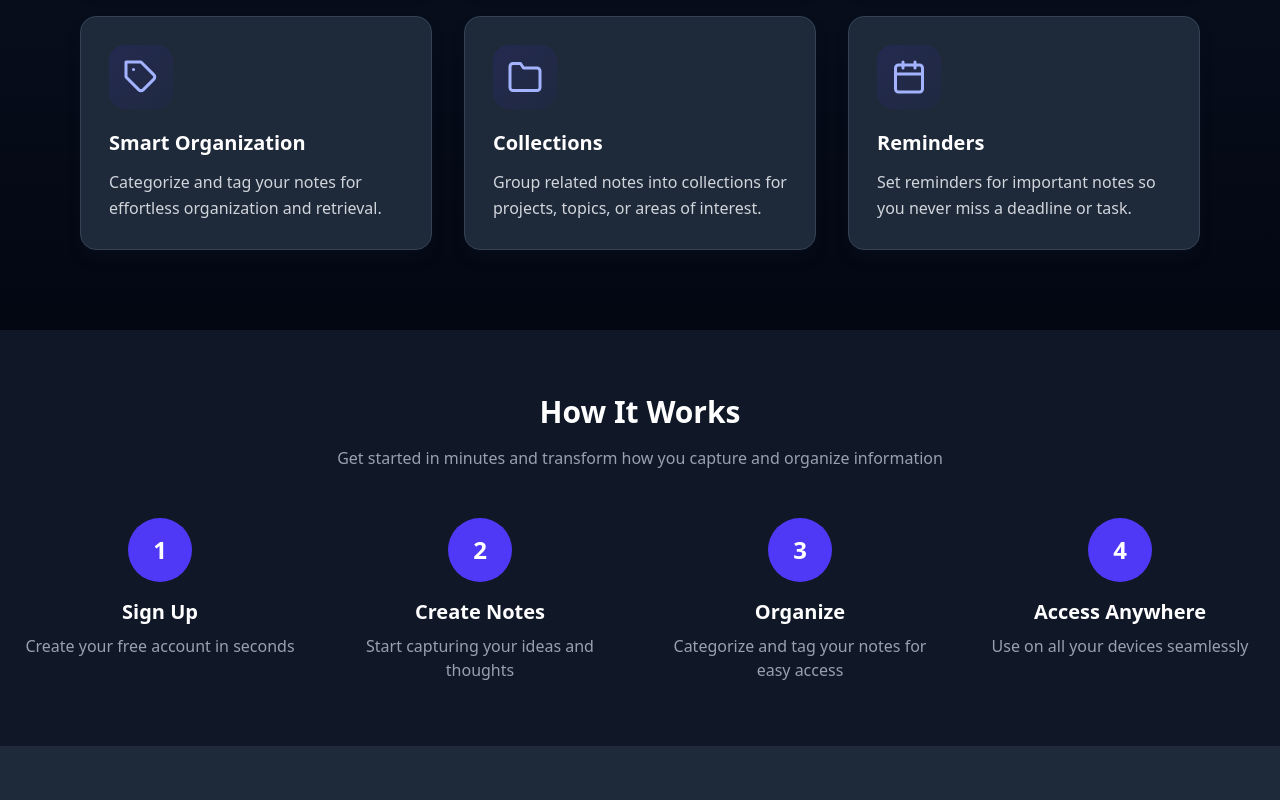
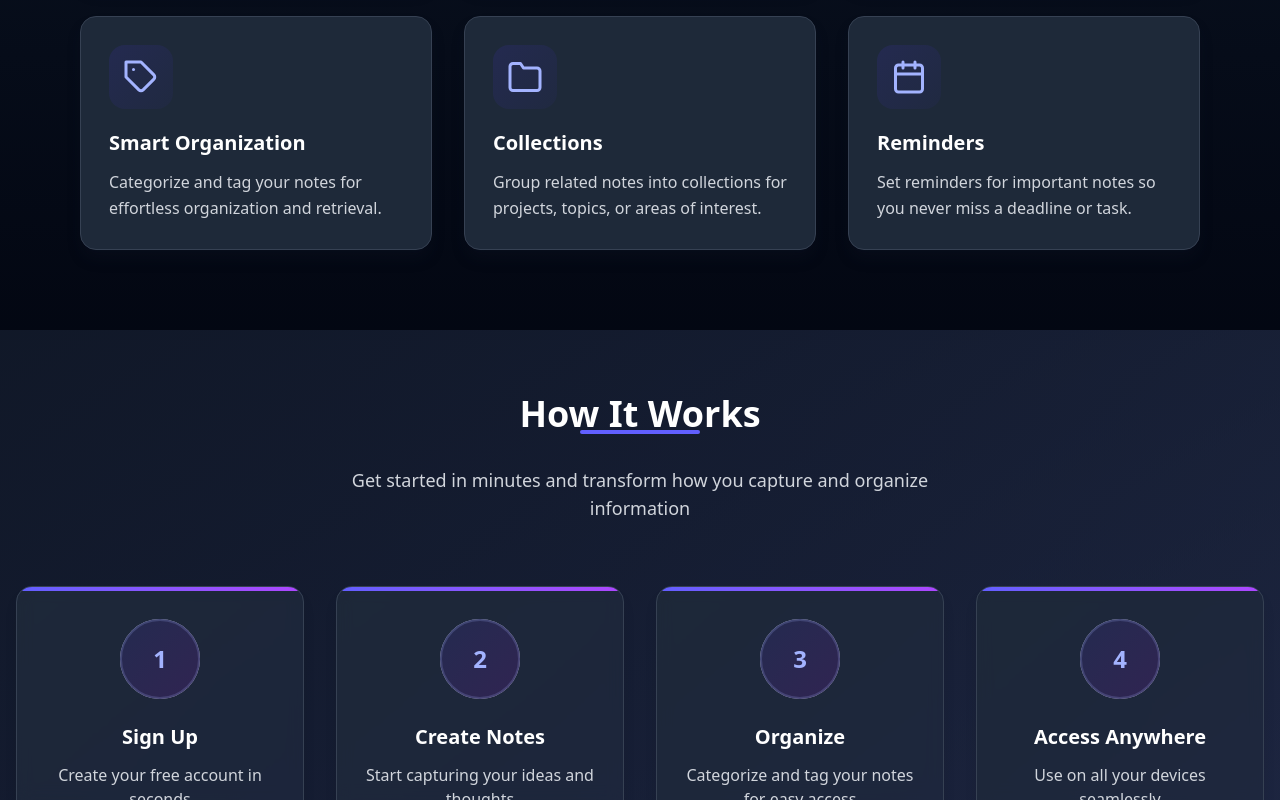
Before and after one commit to Waleed-Ahmad-dev/notes_app, a Next.js app: page / in a window 1280 px wide. Shown: the part 2000-2800 px from the top of the page. Built offline with nearby package versions, Linux system fonts and the light colour scheme.

Commit message:
Update HowItWorksSection.tsx

```diff
--- a/src/components/LandingPage/HowItWorksSection.tsx
+++ b/src/components/LandingPage/HowItWorksSection.tsx
@@ -1,4 +1,5 @@
 import { motion } from 'framer-motion';
+import { useState } from 'react';
 
 export default function HowItWorksSection() {
      const steps = [
@@ -8,39 +9,128 @@ export default function HowItWorksSection() {
           { step: 4, title: 'Access Anywhere', description: 'Use on all your devices seamlessly' },
      ];
 
+     const [hoveredIndex, setHoveredIndex] = useState<number | null>(null);
+
      return (
-          <section id="how-it-works" className="py-16 dark:bg-gray-900">
+          <section id="how-it-works" className="py-16 bg-gradient-to-br from-gray-50 to-indigo-50 dark:from-gray-900 dark:to-indigo-900/20">
                <div className="container mx-auto px-4">
                     <motion.div
-                         className="text-center mb-12"
+                         className="text-center mb-16"
                          initial={{ opacity: 0, y: 20 }}
                          whileInView={{ opacity: 1, y: 0 }}
                          viewport={{ once: true }}
+                         transition={{ duration: 0.6 }}
                     >
-                         <h2 className="text-3xl font-bold text-gray-800 dark:text-white mb-4">How It Works</h2>
-                         <p className="text-gray-600 dark:text-gray-400 max-w-2xl mx-auto">
+                         <motion.div
+                              initial={{ scale: 0.9 }}
+                              whileInView={{ scale: 1 }}
+                              transition={{ type: "spring", bounce: 0.5 }}
+                              className="inline-block mb-4"
+                         >
+                              <h2 className="text-4xl font-bold text-gray-800 dark:text-white mb-4 relative">
+                                   How It Works
+                                   <motion.div
+                                        className="absolute bottom-0 left-1/4 w-1/2 h-1 bg-indigo-500 rounded-full"
+                                        initial={{ scaleX: 0 }}
+                                        whileInView={{ scaleX: 1 }}
+                                        transition={{ delay: 0.3, duration: 0.8 }}
+                                   />
+                              </h2>
+                              </motion.div>
+                                   <p className="text-lg text-gray-600 dark:text-gray-300 max-w-2xl mx-auto">
                                         Get started in minutes and transform how you capture and organize information
                                    </p>
                               </motion.div>
 
-                    <div className="grid grid-cols-1 md:grid-cols-4 gap-8">
+                              <div className="grid grid-cols-1 md:grid-cols-2 lg:grid-cols-4 gap-8">
                                    {steps.map((step, index) => (
                                         <motion.div
                                              key={index}
-                                   className="text-center"
-                                   initial={{ opacity: 0, y: 20 }}
+                                             className="relative"
+                                             initial={{ opacity: 0, y: 30 }}
                                              whileInView={{ opacity: 1, y: 0 }}
-                                   viewport={{ once: true }}
-                                   transition={{ delay: index * 0.1 }}
+                                             viewport={{ once: true, margin: "-50px" }}
+                                             transition={{ delay: index * 0.15, duration: 0.5 }}
+                                             whileHover={{ y: -10 }}
+                                             onHoverStart={() => setHoveredIndex(index)}
+                                             onHoverEnd={() => setHoveredIndex(null)}
                                         >
-                                   <div className="bg-indigo-600 w-16 h-16 rounded-full flex items-center justify-center text-white text-2xl font-bold mx-auto mb-4">
+                                             <div className="absolute inset-0 bg-gradient-to-br from-white to-indigo-50 dark:from-gray-800 dark:to-indigo-900/20 rounded-2xl shadow-lg" />
+
+                                             <motion.div
+                                                  className="relative h-full bg-white dark:bg-gray-800/70 backdrop-blur-sm rounded-2xl p-6 border border-gray-100 dark:border-gray-700 overflow-hidden"
+                                                  whileHover={{
+                                                       boxShadow: "0 20px 40px -10px rgba(99, 102, 241, 0.3)",
+                                                       borderColor: "rgba(99, 102, 241, 0.5)"
+                                                  }}
+                                                  transition={{ duration: 0.3 }}
+                                             >
+                                                  <motion.div
+                                                       className="absolute top-0 left-0 w-full h-1 bg-gradient-to-r from-indigo-500 to-purple-500"
+                                                       initial={{ width: 0 }}
+                                                       whileInView={{ width: "100%" }}
+                                                       transition={{ delay: 0.2, duration: 0.8 }}
+                                                  />
+
+                                                  <div className="flex flex-col items-center pt-2">
+                                                       <motion.div
+                                                            className="relative w-20 h-20 rounded-full mb-6 flex items-center justify-center"
+                                                            animate={{
+                                                                 background: hoveredIndex === index
+                                                                 ? "linear-gradient(135deg, #4f46e5, #7c3aed)"
+                                                                 : "linear-gradient(135deg, #e0e7ff, #ede9fe)"
+                                                            }}
+                                                            transition={{ duration: 0.3 }}
+                                                  >
+                                                       <div className="absolute inset-0 rounded-full bg-white dark:bg-gray-800" />
+                                                       <div className="absolute inset-0 rounded-full bg-gradient-to-br from-indigo-100 to-purple-100 dark:from-indigo-900/30 dark:to-purple-900/30" />
+                                                       <motion.div
+                                                            className="absolute inset-0 rounded-full border-2 border-transparent"
+                                                            animate={{
+                                                                 borderColor: hoveredIndex === index ? "rgba(99, 102, 241, 0.4)" : "rgba(165, 180, 252, 0.2)",
+                                                                 scale: hoveredIndex === index ? 1.1 : 1
+                                                            }}
+                                                            transition={{ duration: 0.3 }}
+                                                       />
+                                                       <motion.span
+                                                            className="text-2xl font-bold text-indigo-600 dark:text-indigo-300 z-10"
+                                                            animate={{ scale: hoveredIndex === index ? 1.2 : 1 }}
+                                                            transition={{ type: "spring", stiffness: 400 }}
+                                                       >
                                                             {step.step}
+                                                       </motion.span>
+                                                  </motion.div>
+                                                  <motion.h3
+                                                       className="text-xl font-bold mb-3 text-gray-800 dark:text-white"
+                                                       animate={{ color: hoveredIndex === index ? "#4f46e5" : "" }}
+                                                  >
+                                                       {step.title}
+                                                  </motion.h3>
+                                                  <p className="text-gray-600 dark:text-gray-300 text-center">
+                                                       {step.description}
+                                                  </p>
                                              </div>
-                                   <h3 className="text-xl font-semibold mb-2 dark:text-white">{step.title}</h3>
-                                   <p className="text-gray-600 dark:text-gray-400">{step.description}</p>
+                                             <motion.div
+                                                  className="absolute bottom-0 left-0 right-0 h-2 bg-gradient-to-r from-indigo-500 to-purple-500 rounded-b-2xl opacity-0"
+                                                  animate={{ opacity: hoveredIndex === index ? 1 : 0 }}
+                                             />
+                                             </motion.div>
                                         </motion.div>
                                    ))}
                               </div>
+                              <motion.div
+                                   className="mt-16 text-center"
+                                   initial={{ opacity: 0 }}
+                                   whileInView={{ opacity: 1 }}
+                                   transition={{ delay: 0.5 }}
+                              >
+                                   <button className="px-8 py-3.5 bg-gradient-to-r from-indigo-600 to-purple-600 text-white font-medium rounded-full shadow-lg hover:shadow-xl transition-all duration-300 transform hover:-translate-y-1 active:translate-y-0 active:scale-95">
+                                        Get Started
+                                   </button>
+                                   <p className="mt-4 text-gray-500 dark:text-gray-400">
+                                        Join thousands of satisfied users today
+                                   </p>
+                              </motion.div>
                          </div>
                     </section>
      );
```
Lines whose indentation alone changed are shown as unchanged.
